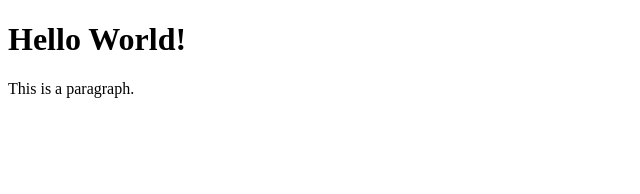
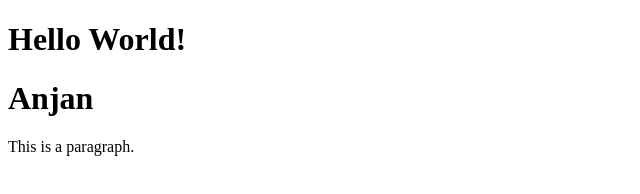
Before and after one commit to akanjantest/Git_Practice, a plain HTML site: page index.html in a window 1280 px wide. Shown: the whole page, without its empty margins (0-640 px from the left). Drawn offline with Linux system fonts and the light colour scheme.

Commit message:
Update index.html

```diff
--- a/index.html
+++ b/index.html
@@ -7,6 +7,7 @@
 </head>
 <body>
     <h1>Hello World!</h1>
+    <h1>Anjan</h1>
     <p>This is a paragraph.</p>
 </body>
 </html>
```
